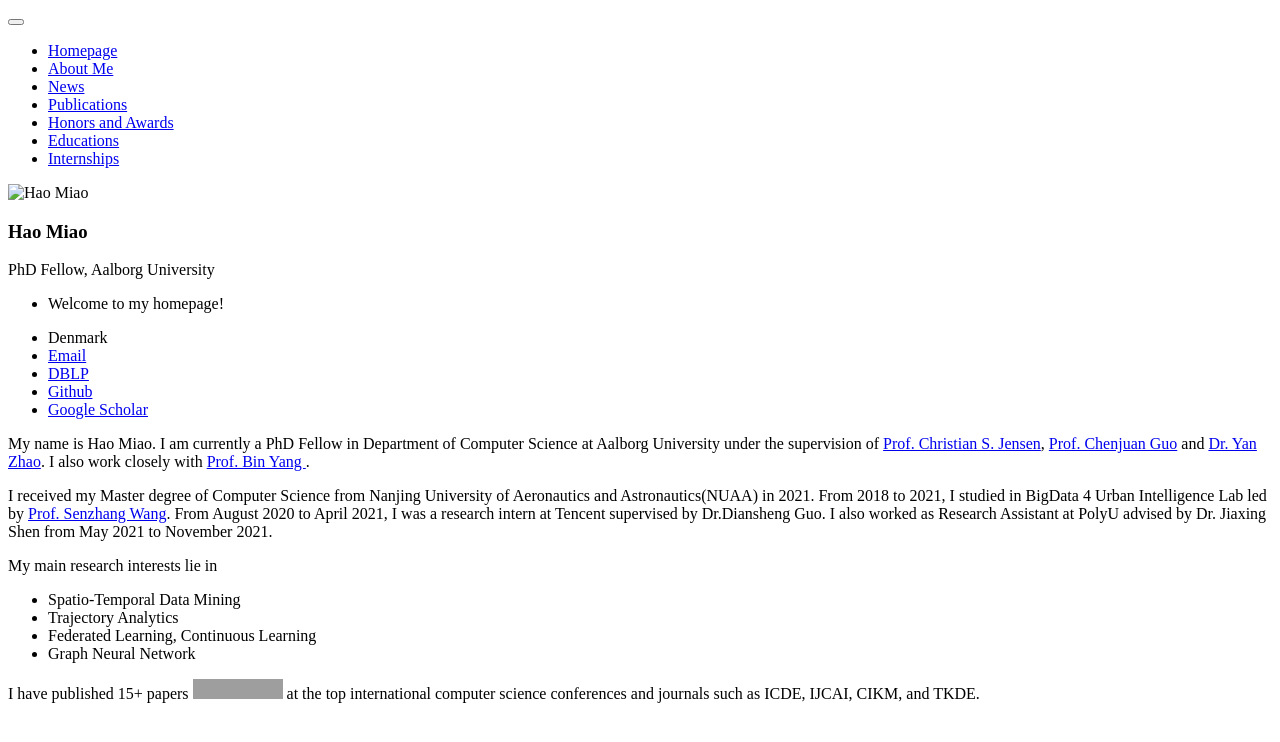
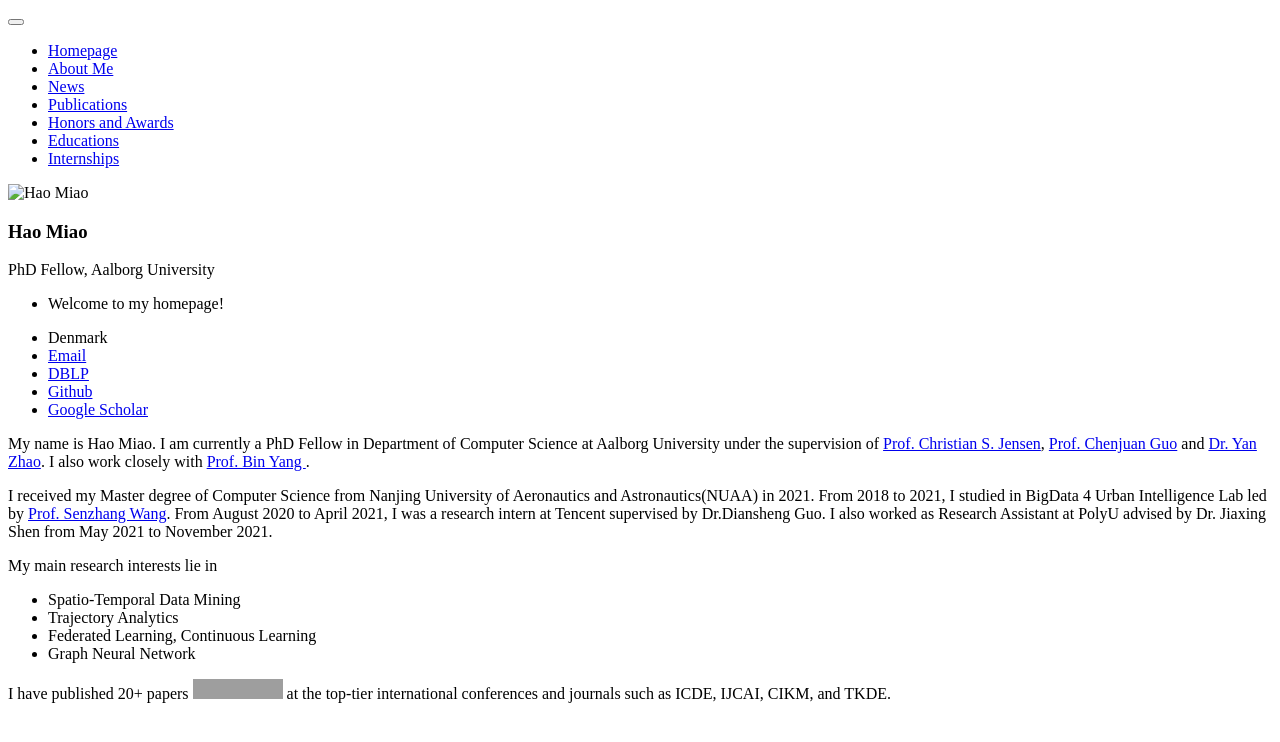
Before and after one commit to MiaoHaoSunny/MiaoHaoSunny.github.io, a Jekyll site: the page built from _pages/includes/intro.md, in a window 1280 px wide. Shown: the top 742 px of the page. Built offline with Jekyll 4.4.1, drawn with Linux system fonts in a browser that asks for light colours; our own code applies the rules of GitHub Pages for plain Markdown files; grey boxes are pictures that could not be loaded.

Commit message:
Update intro.md

```diff
--- a/_pages/includes/intro.md
+++ b/_pages/includes/intro.md
@@ -8,4 +8,4 @@
 - Federated Learning, Continuous Learning
 - Graph Neural Network
 
-I have published 15+ papers <a href='https://scholar.google.com/citations?user=eRouT0MAAAAJ'><img src="https://img.shields.io/endpoint?logo=Google%20Scholar&url=https%3A%2F%2Fcdn.jsdelivr.net%2Fgh%2FRayeRen%2Fmiaohaosunny.github.io@google-scholar-stats%2Fgs_data_shieldsio.json&labelColor=f6f6f6&color=9cf&style=flat&label=citations"></a> at the top international computer science conferences and journals such as ICDE, IJCAI, CIKM, and TKDE.
+I have published 20+ papers <a href='https://scholar.google.com/citations?user=eRouT0MAAAAJ'><img src="https://img.shields.io/endpoint?logo=Google%20Scholar&url=https%3A%2F%2Fcdn.jsdelivr.net%2Fgh%2FRayeRen%2Fmiaohaosunny.github.io@google-scholar-stats%2Fgs_data_shieldsio.json&labelColor=f6f6f6&color=9cf&style=flat&label=citations"></a> at the top-tier international conferences and journals such as ICDE, IJCAI, CIKM, and TKDE.
```
